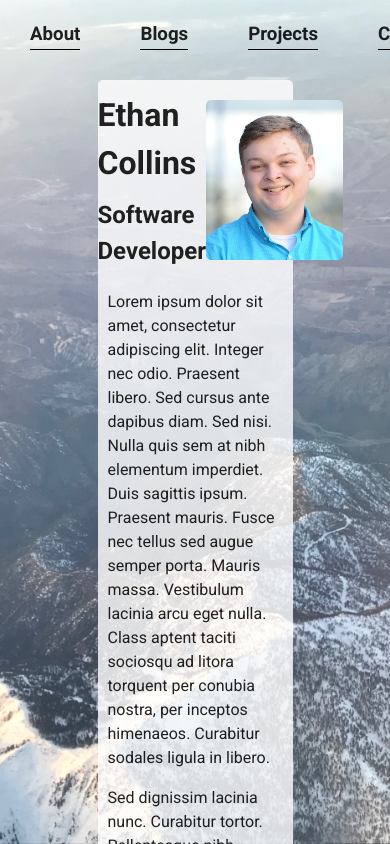
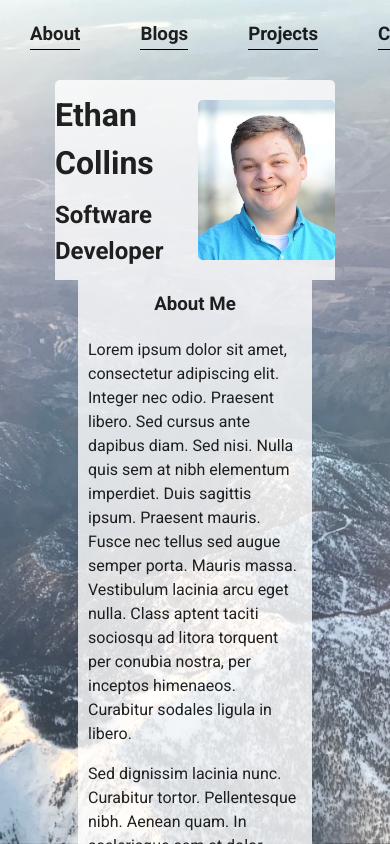
Before and after one commit to ethancollins0/PersonalSite, a Vue app: page /about in a window 390 px wide. Shown: the top 844 px of the page. Built offline with nearby package versions, Linux system fonts and the light colour scheme.

Commit message:
fixes issues with css on mobile for about page, resizes body container and adds box shadow

```diff
--- a/src/App.vue
+++ b/src/App.vue
@@ -15,6 +15,7 @@
     -moz-background-size: cover;
     -o-background-size: cover;
     background-size: cover;
+    background-attachment: fixed;
   }
 </style>
 
--- a/src/views/About.vue
+++ b/src/views/About.vue
@@ -10,7 +10,11 @@
       </div>
     </div>
     <body v-bind:class="{body_mobile: this.$store.state.mobile}">
-      <article class='about-container' >
+      <article>
+        <div class='about-title'>
+          <h3>About Me</h3>
+        </div>
+
         <p>Lorem ipsum dolor sit amet, consectetur adipiscing elit. Integer nec odio. Praesent libero. Sed cursus ante dapibus diam. Sed nisi. Nulla quis sem at nibh elementum imperdiet. Duis sagittis ipsum. Praesent mauris. Fusce nec tellus sed augue semper porta. Mauris massa. Vestibulum lacinia arcu eget nulla. Class aptent taciti sociosqu ad litora torquent per conubia nostra, per inceptos himenaeos. Curabitur sodales ligula in libero. </p>
 
         <p>Sed dignissim lacinia nunc. Curabitur tortor. Pellentesque nibh. Aenean quam. In scelerisque sem at dolor. Maecenas mattis. Sed convallis tristique sem. Proin ut ligula vel nunc egestas porttitor. Morbi lectus risus, iaculis vel, suscipit quis, luctus non, massa. Fusce ac turpis quis ligula lacinia aliquet. Mauris ipsum. Nulla metus metus, ullamcorper vel, tincidunt sed, euismod in, nibh. Quisque volutpat condimentum velit. Class aptent taciti sociosqu ad litora torquent per conubia nostra, per inceptos himenaeos. </p>
@@ -35,16 +39,18 @@
     display: flex;
     flex-direction: column;
     align-items: center;
+    min-width: 310px;
 
     .header {
       border-radius: 5px 5px 0 0;
       margin-top: 10px;
-      width: 50%;
+      width: 60%;
       background: rgba(255, 255, 255, 0.8);
       display: flex;
       flex-direction: row;
-      justify-content: space-around;
+      justify-content: space-evenly;
       height: 200px;
+      min-width: 280px;
 
       .title-container {
         display: flex;
@@ -56,10 +62,11 @@
       .picture-container {
         display: flex;
         align-items: center;
-        width: max-content;
-        max-width: 160px;
+        width: auto;
+        max-width: 200px;
         img {
           height: 80%;
+          width: auto;
           border-radius: 5px;
         }
       }
@@ -69,8 +76,13 @@
       width: 90%;
       height: 150px;
       .picture-container {
+        width: auto;
+        max-width: 120px;
+        display: flex;
+        justify-content: center;
         img {
-          height: 80%;
+          height: 70%;
+          width: auto;
         }
       }
       .title-container {
@@ -78,7 +90,7 @@
             font-size: 25px;
           }
           h2 {
-            font-size: 20px;
+            font-size: 16px;
           }
         }
     }
@@ -91,13 +103,27 @@
     }
 
     body {
+      min-width: 280px;
       display: flex;
       justify-content: center;
+
       article {
         padding: 10px;
-        width: 50%;
+        width: 60%;
         background: rgba(255, 255, 255, 0.8);
+        border-radius: 0 0 5px 5px;
+        -webkit-box-shadow: 0 8px 6px -6px black;
+        -moz-box-shadow: 0 8px 6px -6px black;
+        box-shadow: 0 8px 6px -6px black;
+
+        .about-title {
+          display: flex;
+          justify-content: center;
+          margin-bottom: 20px;
+        }
+
       }
+      margin-bottom: 30px;
     }
   }
 </style>
```
